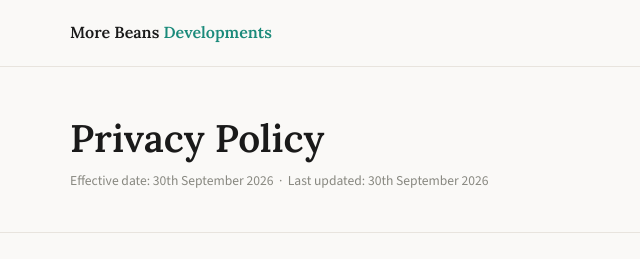
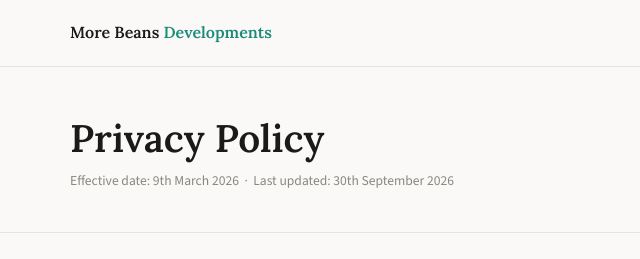
Before and after one commit to morebeansdevelopments/privacy-policy, a plain HTML site: page index.html in a window 1280 px wide. Shown: the top 259 px of the page, 140-780 px from the left. Drawn offline with nearby package versions, Linux system fonts and the light colour scheme.

Commit message:
Update effective date in privacy policy

```diff
--- a/index.html
+++ b/index.html
@@ -268,7 +268,7 @@
 <div class="page-title">
   <div class="page-title-inner">
     <h1>Privacy Policy</h1>
-    <p class="meta">Effective date: 30th September 2026 &nbsp;·&nbsp; Last updated: 30th September 2026</p>
+    <p class="meta">Effective date: 9th March 2026 &nbsp;·&nbsp; Last updated: 30th September 2026</p>
   </div>
 </div>
 
```
